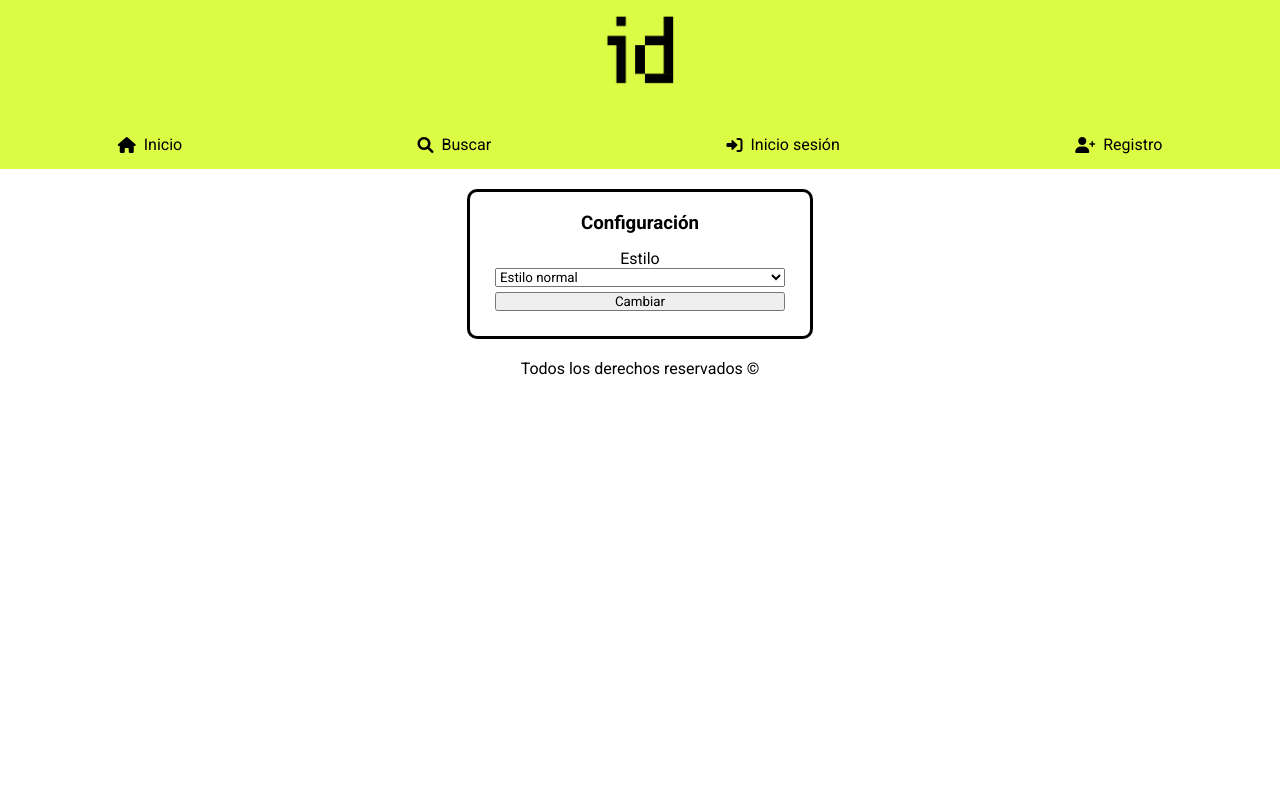
After one commit to dariowest/daw, a PHP site: page /views/config.php in a window 1280 px wide. The commit adds this page. Run offline with PHP 8.4, Linux system fonts and the light colour scheme.

Commit message:
Añade cambio de estilos

```diff
--- a/modules/estilo.php
+++ b/modules/estilo.php
@@ -9,13 +9,13 @@
 if ($currentFile === 'index.php') {
     include_once "controller/connect.php";
 
-        if(isset($_SESSION["usu"])){
+    if (isset($_SESSION["usu"])) {
         $sql = "SELECT Estilo FROM usuarios";
         $result = $conn->query($sql);
 
-            if ($result->num_rows > 0){
-                while ($row = $result->fetch_assoc()){
-                    if($row['Estilo']==1){
+        if ($result->num_rows > 0) {
+            while ($row = $result->fetch_assoc()) {
+                if ($row['Estilo'] == 1) {
                     ?>
 
                     <link rel="alternative stylesheet" href="styles/oscuro.css" title="Modo oscuro" />
@@ -25,41 +25,41 @@
                     <link rel="alternative stylesheet" href="styles/contraste-letra.css" title="Estilo letra mayor y alto contraste" />
                     <?php
                 }
-                    if($row['Estilo']==2){
+                if ($row['Estilo'] == 2) {
                     ?>
 
+                    <link rel="alternative stylesheet" href="styles/letra-mayor.css" title="Estilo letra mayor" />
+                    <link rel="alternative stylesheet" href="styles/oscuro.css" title="Modo oscuro" />
+                    <link rel="stylesheet" href="styles/estilo-estandar.css" title="Estilo principal" />
+                    <link rel="alternative stylesheet" href="styles/contraste.css" title="Estilo alto contraste" />
+                    <link rel="alternative stylesheet" href="styles/contraste-letra.css" title="Estilo letra mayor y alto contraste" />
+                    <?php
+                }
+                if ($row['Estilo'] == 3) {
+                    ?>
+
+                    <link rel="alternative stylesheet" href="styles/contraste.css" title="Estilo alto contraste" />
+                    <link rel="alternative stylesheet" href="styles/oscuro.css" title="Modo oscuro" />
+                    <link rel="stylesheet" href="styles/estilo-estandar.css" title="Estilo principal" />
+                    <link rel="alternative stylesheet" href="styles/letra-mayor.css" title="Estilo letra mayor" />
+                    <link rel="alternative stylesheet" href="styles/contraste-letra.css" title="Estilo letra mayor y alto contraste" />
+                    <?php
+                }
+                if ($row['Estilo'] == 4) {
+                    ?>
+
+                    <link rel="alternative stylesheet" href="styles/contraste-letra.css" title="Estilo letra mayor y alto contraste" />
                     <link rel="alternative stylesheet" href="styles/oscuro.css" title="Modo oscuro" />
                     <link rel="stylesheet" href="styles/estilo-estandar.css" title="Estilo principal" />
                     <link rel="alternative stylesheet" href="styles/contraste.css" title="Estilo alto contraste" />
                     <link rel="alternative stylesheet" href="styles/letra-mayor.css" title="Estilo letra mayor" />
-                        <link rel="alternative stylesheet" href="styles/contraste-letra.css" title="Estilo letra mayor y alto contraste" />
                     <?php
                 }
-                    if($row['Estilo']==3){
+                if ($row['Estilo'] == 5) {
                     ?>
 
+                    <link rel="stylesheet" href="styles/estilo-estandar.css" title="Estilo principal" />
                     <link rel="alternative stylesheet" href="styles/oscuro.css" title="Modo oscuro" />
-                        <link rel="stylesheet" href="styles/estilo-estandar.css" title="Estilo principal" />
-                        <link rel="alternative stylesheet" href="styles/contraste.css" title="Estilo alto contraste" />
-                        <link rel="alternative stylesheet" href="styles/letra-mayor.css" title="Estilo letra mayor" />
-                        <link rel="alternative stylesheet" href="styles/contraste-letra.css" title="Estilo letra mayor y alto contraste" />
-                        <?php
-                    }
-                    if($row['Estilo']==4){
-                        ?>
-
-                        <link rel="alternative stylesheet" href="styles/oscuro.css" title="Modo oscuro" />
-                        <link rel="stylesheet" href="styles/estilo-estandar.css" title="Estilo principal" />
-                        <link rel="alternative stylesheet" href="styles/contraste.css" title="Estilo alto contraste" />
-                        <link rel="alternative stylesheet" href="styles/letra-mayor.css" title="Estilo letra mayor" />
-                        <link rel="alternative stylesheet" href="styles/contraste-letra.css" title="Estilo letra mayor y alto contraste" />
-                        <?php
-                    }
-                    if($row['Estilo']==5){
-                        ?>
-
-                        <link rel="alternative stylesheet" href="styles/oscuro.css" title="Modo oscuro" />
-                        <link rel="stylesheet" href="styles/estilo-estandar.css" title="Estilo principal" />
                     <link rel="alternative stylesheet" href="styles/contraste.css" title="Estilo alto contraste" />
                     <link rel="alternative stylesheet" href="styles/letra-mayor.css" title="Estilo letra mayor" />
                     <link rel="alternative stylesheet" href="styles/contraste-letra.css" title="Estilo letra mayor y alto contraste" />
@@ -69,9 +69,7 @@
         }
 
 
-        }
-
-        else{
+    } else {
         ?>
         <link rel="stylesheet" href="styles/estilo-estandar.css" title="Estilo principal" />
         <link rel="alternative stylesheet" href="styles/oscuro.css" title="Modo oscuro" />
@@ -81,17 +79,16 @@
         <?php
     }
 
-    }
-    else{
+} else {
     include_once "../controller/connect.php";
 
-        if(isset($_SESSION["usu"])){
+    if (isset($_SESSION["usu"])) {
         $sql = "SELECT Estilo FROM usuarios";
         $result = $conn->query($sql);
 
-            if ($result->num_rows > 0){
-                while ($row = $result->fetch_assoc()){
-                    if($row['Estilo']==1){
+        if ($result->num_rows > 0) {
+            while ($row = $result->fetch_assoc()) {
+                if ($row['Estilo'] == 1) {
                     ?>
 
                     <link rel="alternative stylesheet" href="../styles/oscuro.css" title="Modo oscuro" />
@@ -101,13 +98,51 @@
                     <link rel="alternative stylesheet" href="../styles/contraste-letra.css" title="Estilo letra mayor y alto contraste" />
                     <?php
                 }
+                if ($row['Estilo'] == 2) {
+                    ?>
+
+                    <link rel="alternative stylesheet" href="../styles/letra-mayor.css" title="Estilo letra mayor" />
+                    <link rel="alternative stylesheet" href="../styles/oscuro.css" title="Modo oscuro" />
+                    <link rel="stylesheet" href="../styles/estilo-estandar.css" title="Estilo principal" />
+                    <link rel="alternative stylesheet" href="../styles/contraste.css" title="Estilo alto contraste" />
+                    <link rel="alternative stylesheet" href="../styles/contraste-letra.css" title="Estilo letra mayor y alto contraste" />
+                    <?php
+                }
+                if ($row['Estilo'] == 3) {
+                    ?>
+
+                    <link rel="alternative stylesheet" href="../styles/contraste.css" title="Estilo alto contraste" />
+                    <link rel="alternative stylesheet" href="../styles/oscuro.css" title="Modo oscuro" />
+                    <link rel="stylesheet" href="../styles/estilo-estandar.css" title="Estilo principal" />
+                    <link rel="alternative stylesheet" href="../styles/letra-mayor.css" title="Estilo letra mayor" />
+                    <link rel="alternative stylesheet" href="../styles/contraste-letra.css" title="Estilo letra mayor y alto contraste" />
+                    <?php
+                }
+                if ($row['Estilo'] == 4) {
+                    ?>
+
+                    <link rel="alternative stylesheet" href="../styles/contraste-letra.css" title="Estilo letra mayor y alto contraste" />
+                    <link rel="alternative stylesheet" href="../styles/oscuro.css" title="Modo oscuro" />
+                    <link rel="stylesheet" href="../styles/estilo-estandar.css" title="Estilo principal" />
+                    <link rel="alternative stylesheet" href="../styles/contraste.css" title="Estilo alto contraste" />
+                    <link rel="alternative stylesheet" href="../styles/letra-mayor.css" title="Estilo letra mayor" />
+                    <?php
+                }
+                if ($row['Estilo'] == 5) {
+                    ?>
+
+                    <link rel="stylesheet" href="../styles/estilo-estandar.css" title="Estilo principal" />
+                    <link rel="alternative stylesheet" href="../styles/oscuro.css" title="Modo oscuro" />
+                    <link rel="alternative stylesheet" href="../styles/contraste.css" title="Estilo alto contraste" />
+                    <link rel="alternative stylesheet" href="../styles/letra-mayor.css" title="Estilo letra mayor" />
+                    <link rel="alternative stylesheet" href="../styles/contraste-letra.css" title="Estilo letra mayor y alto contraste" />
+                    <?php
+                }
             }
         }
 
 
-        }
-
-        else{
+    } else {
         ?>
         <link rel="stylesheet" href="../styles/estilo-estandar.css" title="Estilo principal" />
         <link rel="alternative stylesheet" href="../styles/oscuro.css" title="Modo oscuro" />
--- a/styles/perfil.css
+++ b/styles/perfil.css
@@ -46,6 +46,9 @@ section{
 
 #nuevo{
     text-align: center;
+    >p{
+        margin: 20px;
+    }
 }
 
 .boton{
--- /dev/null
+++ b/views/config.php
@@ -0,0 +1,44 @@
+<!DOCTYPE html>
+<html lang="es">
+
+<head>
+  <meta charset="UTF-8" />
+  <meta name="viewport" content="width=device-width, initial-scale=1.0" />
+  <title>Configuracion</title>
+  <script src="../js/script.js"></script>
+  <link rel="stylesheet" href="../styles/global.css" />
+  <link rel="stylesheet" href="../styles/form-buscar.css" />
+  <?php
+  include_once ("../modules/estilo.php");
+  ?>
+  <!-- Enlace a Font Awesome -->
+  <link rel="stylesheet" href="https://cdnjs.cloudflare.com/ajax/libs/font-awesome/6.0.0-beta3/css/all.min.css" />
+</head>
+
+<body>
+  <?php
+  include_once "../modules/cabecera.php" ?>
+
+  <main>
+    <form id="registration-form" action="../controller/res_config.php" method="POST">
+      <h3>Configuración</h3>
+      <div class="form-alineado">
+        <label for="est">Estilo</label>
+        <select name="est">
+            <option value="5">Estilo normal</option>
+            <option value="1">Oscuro</option>
+            <option value="2">Letra grande</option>
+            <option value="3">Alto contraste</option>
+            <option value="4">Letra grande y alto contraste</option>
+        </select>
+      </div>
+      <div class="form-alineado">
+        <input type="submit" value="Cambiar" />
+      </div>
+    </form>
+  </main>
+
+  <footer>Todos los derechos reservados ©</footer>
+</body>
+
+</html>
```
Also changed, not shown: controller/res_config.php (added, +19 -0 lines), views/perfil.php (+5 -3 lines). Lines whose indentation alone changed are shown as unchanged.
